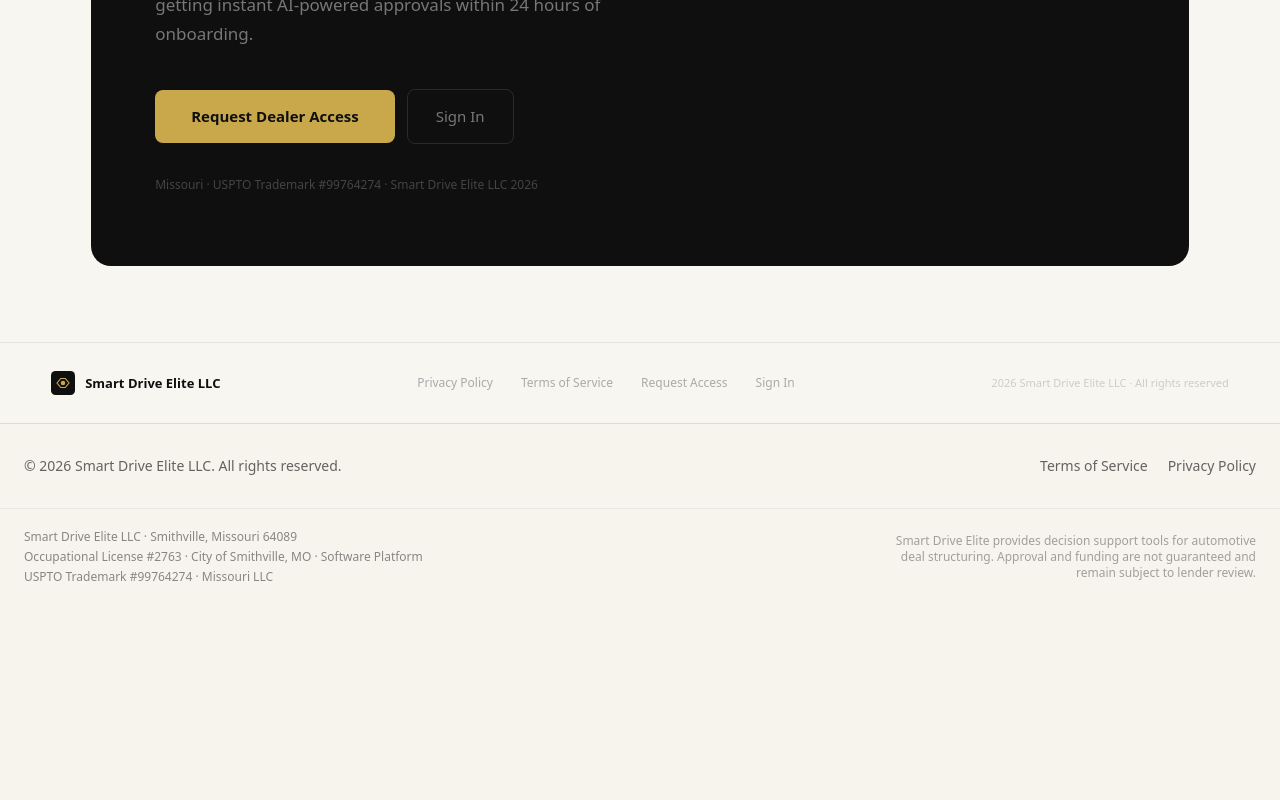
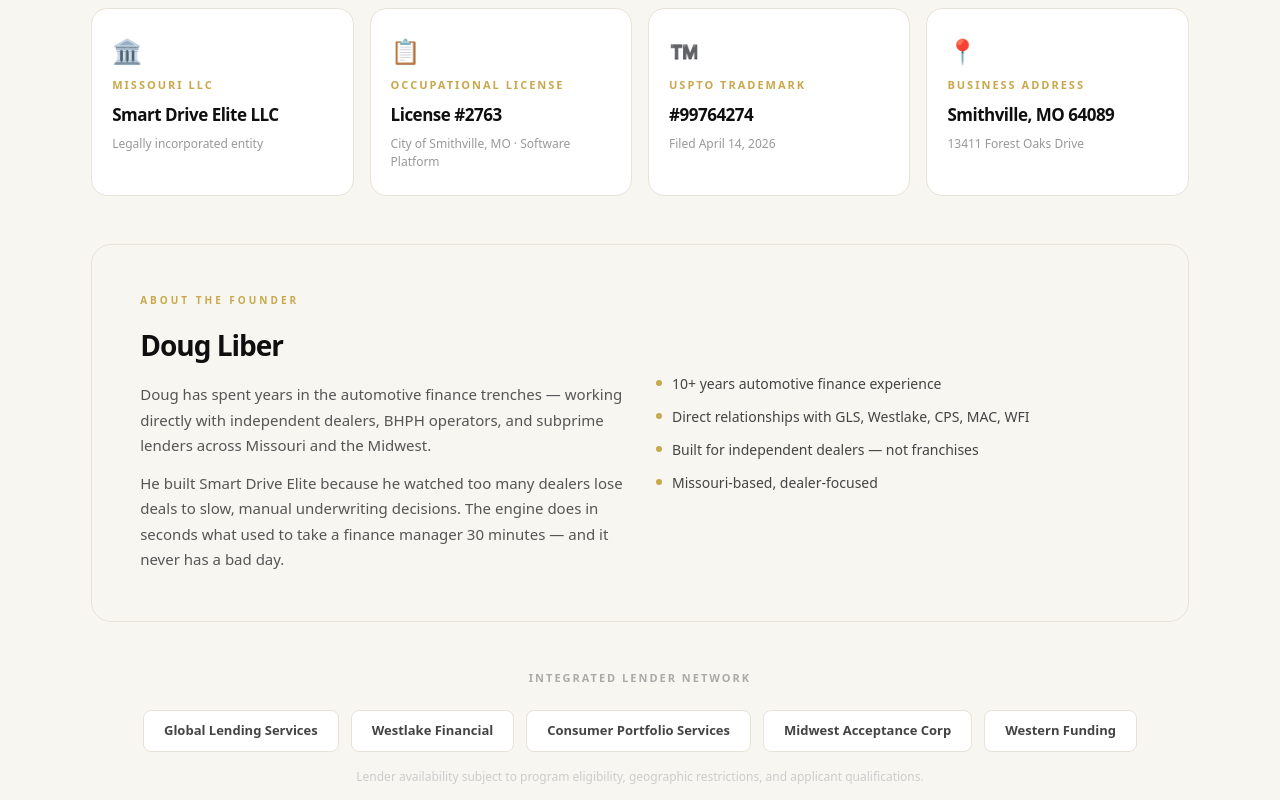
Before and after one commit to dliber13/smart-drive, a Next.js app: page / in a window 1280 px wide. Shown: the part 5200-6000 px from the top of the page. Before the commit the page ends 5805 px from the top, so only its background shows below. Built offline with nearby package versions, Linux system fonts and the light colour scheme.

Commit message:
feat: homepage credibility section — license, founder, lender network

```diff
--- a/src/app/page.tsx
+++ b/src/app/page.tsx
@@ -251,6 +251,68 @@ export default function HomePage() {
           </div>
         </div>
       </section>
+
+      {/* Credibility & Trust Section */}
+      <section style={{ maxWidth: 1200, margin: "0 auto", padding: "clamp(40px, 6vw, 80px) clamp(20px, 4vw, 56px)" }}>
+        <div style={{ textAlign: "center", marginBottom: 48 }}>
+          <div style={{ fontSize: 10, fontWeight: 700, letterSpacing: "3px", color: "#C9A84C", marginBottom: 16 }}>BUILT ON REAL CREDENTIALS</div>
+          <h2 style={{ fontSize: 36, fontWeight: 800, letterSpacing: "-1.5px", color: "#0F0F0F", margin: "0 0 16px" }}>A real company. A real platform. Real results.</h2>
+          <p style={{ fontSize: 16, color: "#777", maxWidth: 560, margin: "0 auto" }}>Smart Drive Elite is a licensed Missouri LLC built by an automotive finance professional with over a decade of dealership experience.</p>
+        </div>
+
+        {/* License & Legal Credentials */}
+        <div style={{ display: "grid", gridTemplateColumns: "repeat(auto-fit, minmax(min(100%, 220px), 1fr))", gap: 16, marginBottom: 48 }}>
+          {[
+            { icon: "🏛️", label: "Missouri LLC", value: "Smart Drive Elite LLC", sub: "Legally incorporated entity" },
+            { icon: "📋", label: "Occupational License", value: "License #2763", sub: "City of Smithville, MO · Software Platform" },
+            { icon: "™️", label: "USPTO Trademark", value: "#99764274", sub: "Filed April 14, 2026" },
+            { icon: "📍", label: "Business Address", value: "Smithville, MO 64089", sub: "13411 Forest Oaks Drive" },
+          ].map(item => (
+            <div key={item.label} style={{ background: "#FFFFFF", border: "1px solid #E8E3D8", borderRadius: 16, padding: "24px 20px", display: "flex", flexDirection: "column", gap: 8 }}>
+              <div style={{ fontSize: 24 }}>{item.icon}</div>
+              <div style={{ fontSize: 11, fontWeight: 700, letterSpacing: "2px", color: "#C9A84C", textTransform: "uppercase" }}>{item.label}</div>
+              <div style={{ fontSize: 17, fontWeight: 800, color: "#0F0F0F", letterSpacing: "-0.5px" }}>{item.value}</div>
+              <div style={{ fontSize: 12, color: "#999" }}>{item.sub}</div>
+            </div>
+          ))}
+        </div>
+
+        {/* About the founder */}
+        <div style={{ background: "#F8F6F1", border: "1px solid #E8E3D8", borderRadius: 20, padding: "clamp(28px, 4vw, 48px)", marginBottom: 48, display: "grid", gridTemplateColumns: "repeat(auto-fit, minmax(min(100%, 300px), 1fr))", gap: 32, alignItems: "center" }}>
+          <div>
+            <div style={{ fontSize: 10, fontWeight: 700, letterSpacing: "3px", color: "#C9A84C", marginBottom: 16 }}>ABOUT THE FOUNDER</div>
+            <h3 style={{ fontSize: 28, fontWeight: 800, letterSpacing: "-1px", color: "#0F0F0F", margin: "0 0 16px" }}>Doug Liber</h3>
+            <p style={{ fontSize: 15, color: "#555", lineHeight: 1.7, margin: "0 0 12px" }}>Doug has spent years in the automotive finance trenches — working directly with independent dealers, BHPH operators, and subprime lenders across Missouri and the Midwest.</p>
+            <p style={{ fontSize: 15, color: "#555", lineHeight: 1.7, margin: 0 }}>He built Smart Drive Elite because he watched too many dealers lose deals to slow, manual underwriting decisions. The engine does in seconds what used to take a finance manager 30 minutes — and it never has a bad day.</p>
+          </div>
+          <div style={{ display: "flex", flexDirection: "column", gap: 12 }}>
+            {[
+              "10+ years automotive finance experience",
+              "Direct relationships with GLS, Westlake, CPS, MAC, WFI",
+              "Built for independent dealers — not franchises",
+              "Missouri-based, dealer-focused",
+            ].map(item => (
+              <div key={item} style={{ display: "flex", alignItems: "flex-start", gap: 10 }}>
+                <div style={{ width: 6, height: 6, borderRadius: "50%", background: "#C9A84C", marginTop: 7, flexShrink: 0 }} />
+                <span style={{ fontSize: 14, color: "#444", lineHeight: 1.5 }}>{item}</span>
+              </div>
+            ))}
+          </div>
+        </div>
+
+        {/* Lender network */}
+        <div style={{ textAlign: "center" }}>
+          <div style={{ fontSize: 11, fontWeight: 700, letterSpacing: "2px", color: "#AAA", marginBottom: 24, textTransform: "uppercase" }}>Integrated Lender Network</div>
+          <div style={{ display: "flex", flexWrap: "wrap", justifyContent: "center", gap: 12 }}>
+            {["Global Lending Services", "Westlake Financial", "Consumer Portfolio Services", "Midwest Acceptance Corp", "Western Funding"].map(lender => (
+              <div key={lender} style={{ background: "#FFFFFF", border: "1px solid #E8E3D8", borderRadius: 8, padding: "10px 20px", fontSize: 13, fontWeight: 600, color: "#444" }}>
+                {lender}
+              </div>
+            ))}
+          </div>
+          <p style={{ fontSize: 12, color: "#CCC", marginTop: 16 }}>Lender availability subject to program eligibility, geographic restrictions, and applicant qualifications.</p>
+        </div>
+      </section>
       <section style={{ maxWidth: 1200, margin: "0 auto", padding: "0 clamp(20px, 4vw, 56px) clamp(48px, 6vw, 96px)" }}>
         <div style={{ background: "#0F0F0F", borderRadius: 20, padding: "clamp(40px, 6vw, 72px) clamp(24px, 5vw, 80px)" }}>
           <div style={{ maxWidth: 640 }}>
```
